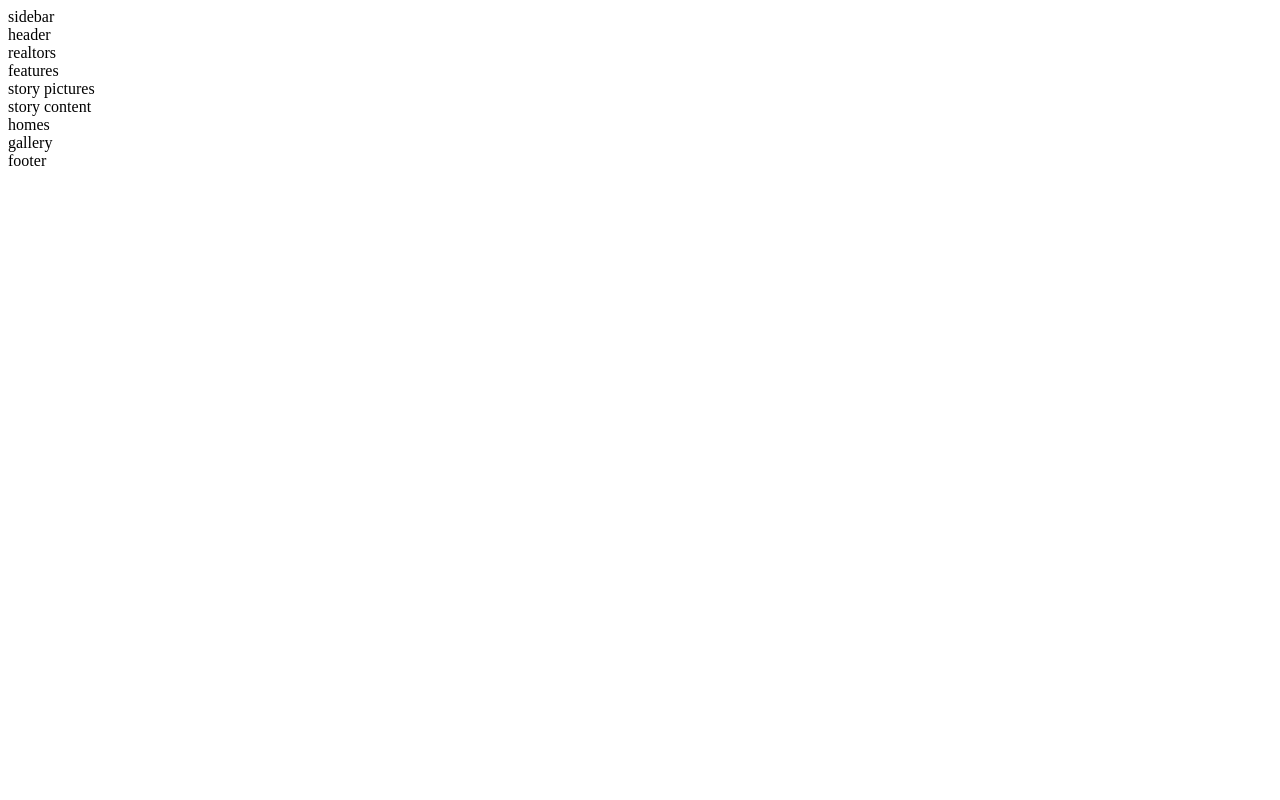
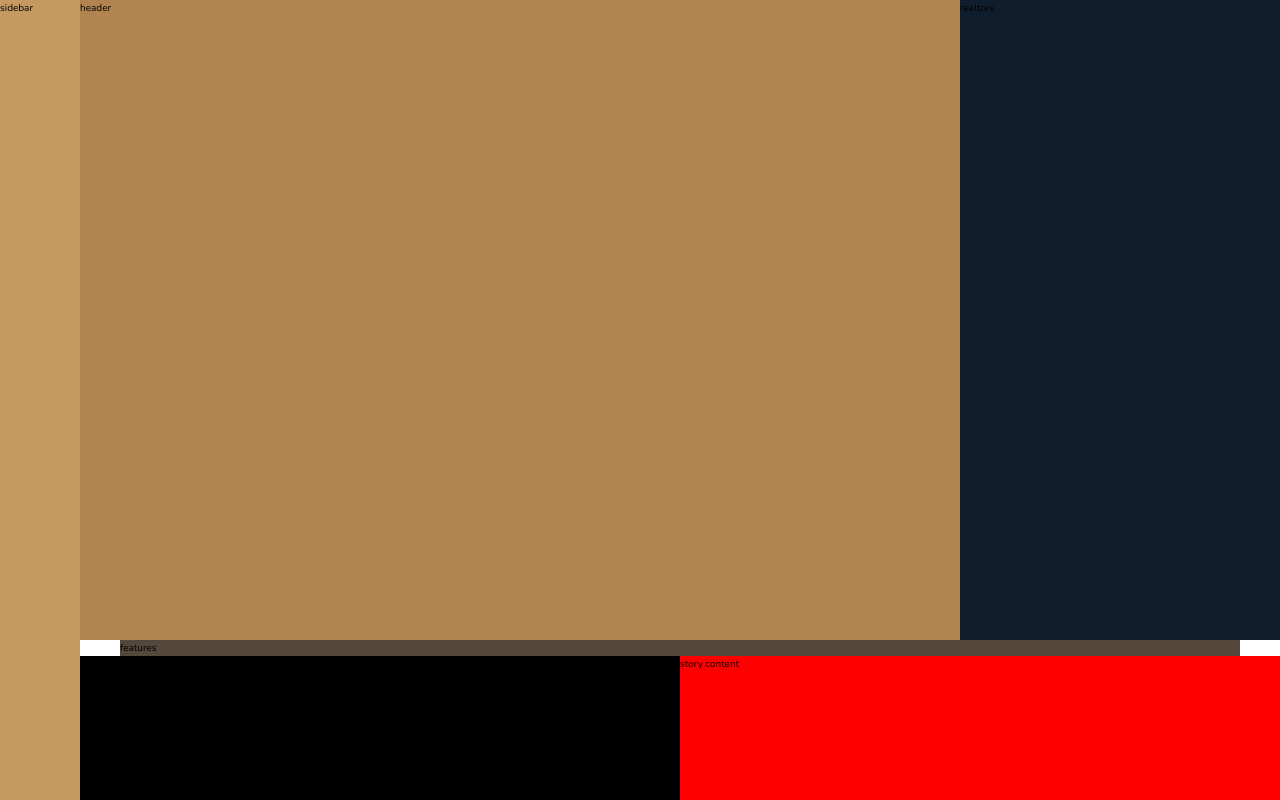
Before and after one commit to RiddickB89/Realtor-luxury-site, a website built with Parcel: page index.html in a window 1280 px wide. Shown: the top 800 px of the page. Built offline with nearby package versions, Linux system fonts and the light colour scheme.

Commit message:
creation of overall layout

```diff
--- a/package.json
+++ b/package.json
@@ -1,5 +1,5 @@
 {
-  "name": "Nexter",
+  "name": "nexter",
   "version": "1.0.0",
   "description": "Nexter site",
   "scripts": {
--- a/sass/_base.scss
+++ b/sass/_base.scss
@@ -36,4 +36,11 @@ body {
 .container {
   display: grid;
   grid-template-rows: 80vh min-content 40vw repeat(3, min-content);
+  grid-template-columns:
+    [sidebar-start] 8rem [sidebar-end main-start] minmax(min-content, 1fr)
+    [center-start] repeat(
+      8,
+      [col-start] minmax(min-content, 14rem) [col-end]
+    ) [center-end]
+    minmax(min-content, 1fr) [main-end];
 }
--- a/sass/_features.scss
+++ b/sass/_features.scss
@@ -1,3 +1,4 @@
 .features {
-    background-color: $color-grey-dark-1;
+  background-color: $color-grey-dark-1;
+  grid-column: center-start / center-end;
 }
--- a/sass/_footer.scss
+++ b/sass/_footer.scss
@@ -1,3 +1,4 @@
 .footer {
   background-color: $color-grey-dark-2;
+  grid-column: main-start / main-end;
 }
--- a/sass/_gallery.scss
+++ b/sass/_gallery.scss
@@ -1,3 +1,4 @@
 .gallery {
   background-color: $color-grey-light-1;
+  grid-column: main-start / main-end;
 }
--- a/sass/_header.scss
+++ b/sass/_header.scss
@@ -1,3 +1,4 @@
 .header {
   background-color: $color-primary-dark;
+  grid-column: main-start / col-end 6;
 }
--- a/sass/_homes.scss
+++ b/sass/_homes.scss
@@ -1,3 +1,4 @@
 .homes {
   background-color: $color-grey-light-2;
+  grid-column: center-start / center-end;
 }
--- a/sass/_realtors.scss
+++ b/sass/_realtors.scss
@@ -1,3 +1,4 @@
 .realtors {
   background-color: $color-secondary;
+  grid-column: col-start 7 / main-end;
 }
--- a/sass/_sidebar.scss
+++ b/sass/_sidebar.scss
@@ -1,3 +1,5 @@
 .sidebar {
-    background-color: $color-primary;
+  background-color: $color-primary;
+  grid-column: sidebar-start / sidebar-end;
+  grid-row: 1 / -1;
 }
--- a/sass/_story.scss
+++ b/sass/_story.scss
@@ -1,8 +1,10 @@
 .story {
   &__pictures {
     background-color: black;
+    grid-column: main-start / col-end 4;
   }
   &__content {
     background-color: red;
+    grid-column: col-start 5 / main-end;
   }
 }
```
Also changed, not shown: css/style.css.
